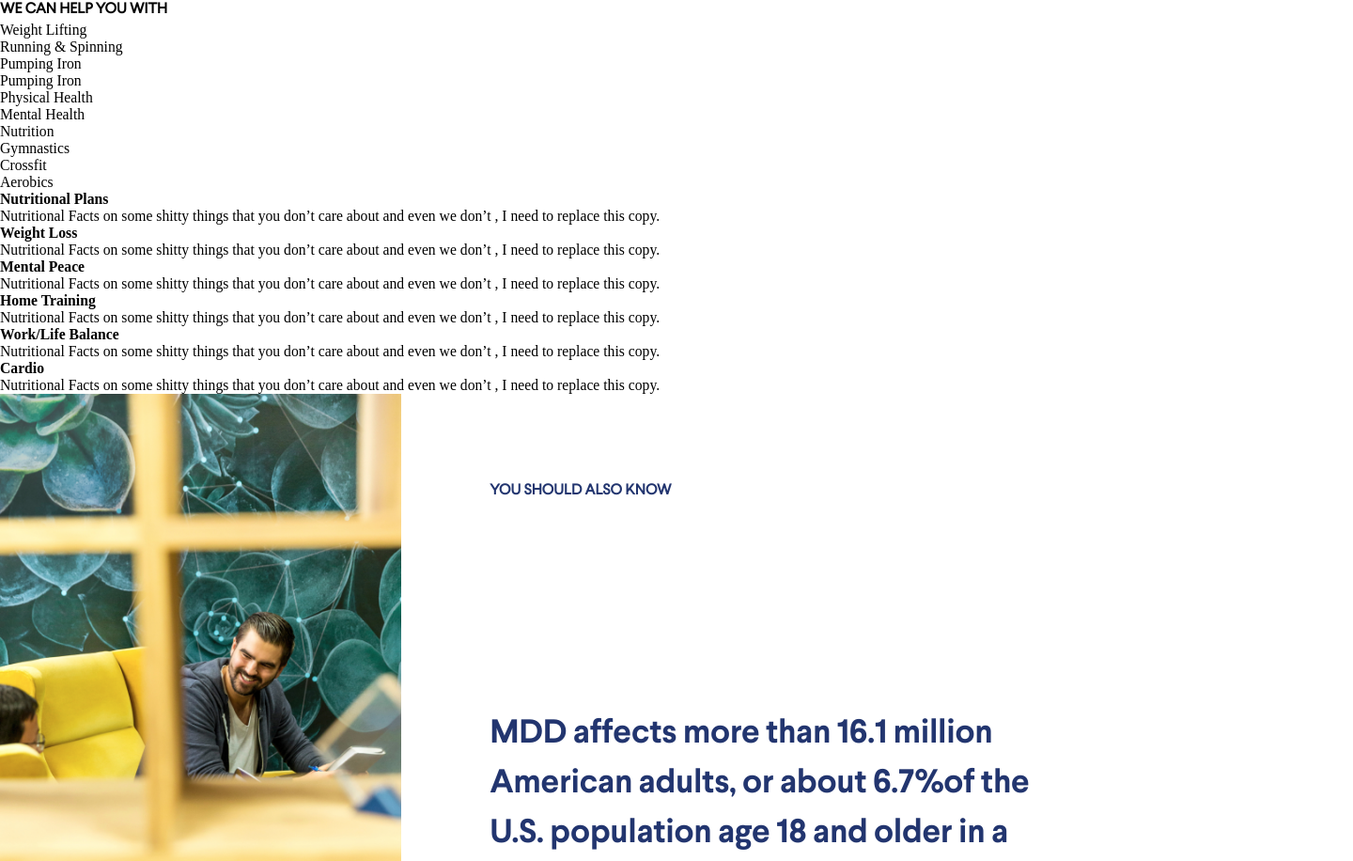
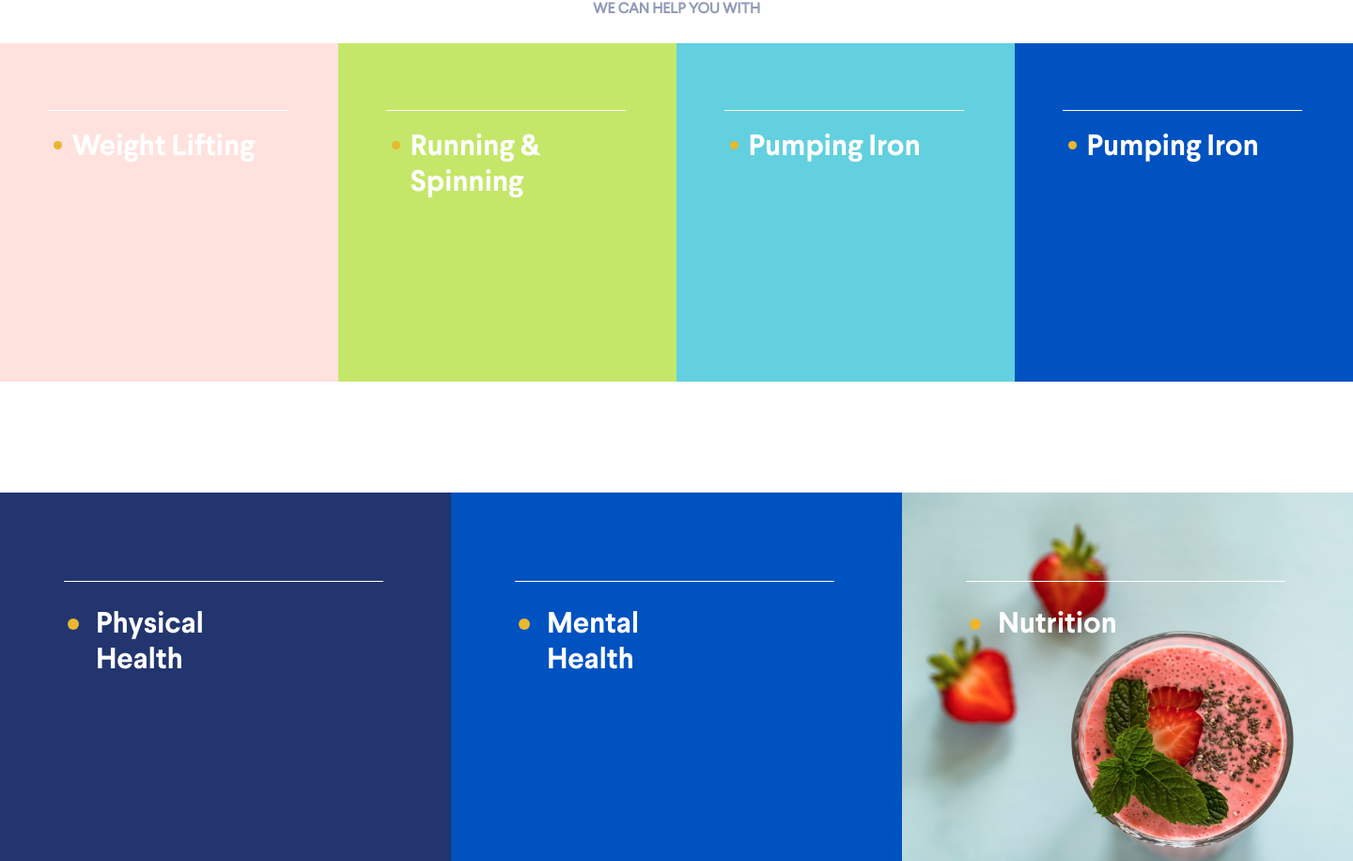
Before and after one commit to AlexandrShnipov/Thrivetalk, a website: page app/index.html in a window 1280 px wide. Shown: the part 1870-2786 px from the top of the page at 94% size, 1440 px wide, since content can reach past the window. Drawn offline with Linux system fonts and the light colour scheme.

```diff
--- a/app/scss/_global.scss
+++ b/app/scss/_global.scss
@@ -31,7 +31,6 @@
 
 .section__description{
     padding-top: 10.75%;
-    padding-left: 11.08%;
-    padding-right: 18.29%;
+      padding-right: 18.29%;
     padding-bottom: 5.25%;
 }
--- a/app/scss/style.scss
+++ b/app/scss/style.scss
@@ -20,7 +20,7 @@
         margin-left: 11.2rem;
         margin-right: 8.1rem;
         padding-top: 1.7rem;
-        display: flex;
+                display: flex;
         justify-content: space-between;
     }
 
@@ -34,7 +34,7 @@
         color: $light;
         font-family: Larsseit_bold, sans-serif;
         font-size: 0.9rem;
-        line-height: 0.9em;
+        line-height: 0.9;
         padding: 1.3em 1.9em;
         background-color: #62D0DF;
         border-radius: 50em;
@@ -48,7 +48,7 @@
 
     &-link {
         font-size: 0.9rem;
-        line-height: 1.1em;
+        line-height: 1.1;
         color: $default;
         padding-left: 0.9em;
         padding-right: 0.9em;
@@ -83,25 +83,26 @@
 }
 
 .description {
-    &__container {
+       &__container {
         margin-left: 11.2rem;
         display: grid;
         grid-template: minmax(765px, auto) / repeat(auto-fit, minmax(500px, 1fr));
         overflow-x: clip;
-    }
+            }
 
     &__content {
         display: grid;
         grid-auto-flow: row;
         grid-template: minmax(64px, auto) 1fr minmax(161px, auto) 1fr / 1fr;
         margin-top: 10.2rem;
+        padding-bottom: 4.7em;
 
     }
 
     &__slogan {
         font-family: Larsseit_bold, sans-serif;
         font-size: 3rem;
-        line-height: 1.1em;
+        line-height: 1.1;
         letter-spacing: -0.035em;
         color: $default;
         max-width: 10.1em;
@@ -109,7 +110,7 @@
 
     &__text {
         @extend %text-font;
-        line-height: 1.9em;
+        line-height: 1.9;
         color: $default;
         max-width: 19.7em;
     }
@@ -124,7 +125,7 @@
     &__link {
         font-family: Larsseit_bold, sans-serif;
         font-size: 1rem;
-        line-height: 1.25em;
+        line-height: 1.25;
         letter-spacing: 0.1em;
         align-self: start;
     }
@@ -181,7 +182,7 @@
         font-family: Larsseit_bold, sans-serif;
         color: $light;
         font-size: 2.25rem;
-        line-height: 0.64em;
+        line-height: 0.64;
         letter-spacing: -0.006em;
         padding-top: 4.19em;
         padding-bottom: 2.08em;
@@ -190,7 +191,7 @@
     &__text {
         @extend %text-font;
         color: $light;
-        line-height: 1.58em;
+        line-height: 1.58;
         padding-bottom: 5.75rem;
         max-width: 34.5rem;
     }
@@ -232,176 +233,174 @@
     &__text {
         @extend %text-font;
         color: $default;
-        line-height: 1.48em;
+        line-height: 1.48;
         letter-spacing: 0.005em;
         max-width: 24.67em;
 
     }
 }
 
-// .planning {
-//     display: flex;
-//     flex-direction: column;
+.planning {
+    &__title {
+        color: rgba(34, 53, 111, 0.5);
+        text-align: center;
+        margin-bottom: 1.5rem;
+    }
 
-//     &__title {
-//         color: rgba(34, 53, 111, 0.5);
-//         text-align: center;
-//         margin-bottom: 1.5rem;
-//     }
+    &__items {
+        display: grid;
+        grid-template-columns: repeat(4, 360px);
+        grid-auto-rows: 360px;
+        margin-bottom: 7.5rem;
 
-//     &__items {
-//         display: grid;
-//         grid-template-columns: repeat(4, 360px);
-//         grid-auto-rows: 360px;
-//         margin-bottom: 7.5rem;
+    }
 
-//     }
+    &__item {
+        padding-top: 4.5rem;
+        padding-left: 4.88rem;
+        padding-right: 3.13rem;
+    }
 
-//     &__item {
-//         padding-top: 4.5rem;
-//         padding-left: 4.88rem;
-//         padding-right: 3.13rem;
-//     }
+    &__item:first-child {
+        background-color: #FFE2DE;
+    }
 
-//     &__item:first-child {
-//         background-color: #FFE2DE;
-//     }
+    &__item:nth-child(2) {
+        background-color: #C4E769;
+    }
 
-//     &__item:nth-child(2) {
-//         background-color: #C4E769;
-//     }
+    &__item:nth-child(3) {
+        background-color: #62D0DF;
+    }
 
-//     &__item:nth-child(3) {
-//         background-color: #62D0DF;
-//     }
+    &__item:last-child {
+        background-color: #0052C1;
+    }
 
-//     &__item:last-child {
-//         background-color: #0052C1;
-//     }
+    &__slogan {
+        display: inline-block;
+        font-family: Larsseit_bold, sans-serif;
+        color: $light;
+        font-size: 2rem;
+        line-height: 1.2;
+        letter-spacing: -0.006em;
+        padding-top: 0.72em;
+        position: relative;
 
-//     &__slogan {
-//         display: inline-block;
-//         font-family: Larsseit_bold, sans-serif;
-//         color: $light;
-//         font-size: 2rem;
-//         line-height: 1.2em;
-//         letter-spacing: -0.006em;
-//         padding-top: 0.72em;
-//         position: relative;
+        &::before {
+            content: '';
+            position: absolute;
+            top: 0;
+            left: -25.5px;
+            height: 1px;
+            width: 255px;
+            background-color: #fff;
+        }
 
-//         &::before {
-//             content: '';
-//             position: absolute;
-//             top: 0;
-//             left: -25.5px;
-//             height: 1px;
-//             width: 255px;
-//             background-color: #fff;
-//         }
+        &::after {
+            content: "";
+            position: absolute;
+            left: -20px;
+            top: 33px;
+            background-color: #E9B730;
+            width: 9px;
+            height: 9px;
+            border-radius: 50%;
+        }
+    }
 
-//         &::after {
-//             content: "";
-//             position: absolute;
-//             left: -20px;
-//             top: 33px;
-//             background-color: #E9B730;
-//             width: 9px;
-//             height: 9px;
-//             border-radius: 50%;
-//         }
-//     }
+    &__items--big {
+        display: grid;
+        grid-template-columns: repeat(3, 480px);
+        grid-auto-rows: 480px;
+    }
 
-//     &__items--big {
-//         display: grid;
-//         grid-template-columns: repeat(3, 480px);
-//         grid-auto-rows: 480px;
-//     }
+    &__item--big {
+        padding-top: 6rem;
+        padding-left: 6.5rem;
+        padding-right: 13.69rem;
+    }
 
-//     &__item--big {
-//         padding-top: 6rem;
-//         padding-left: 6.5rem;
-//         padding-right: 13.69rem;
-//     }
+    &__item--big:first-child {
+        background-color: #22356F;
+    }
 
-//     &__item--big:first-child {
-//         background-color: #22356F;
-//     }
+    &__item--big:nth-child(2) {
+        background-color: #0052C1;
+    }
 
-//     &__item--big:nth-child(2) {
-//         background-color: #0052C1;
-//     }
+    &__item--big:nth-child(3) {
+        background: url(../images/planning-img.png) no-repeat;
+    }
 
-//     &__item--big:nth-child(3) {
-//         background: url(../images/planning-img.png) no-repeat;
-//     }
+    &__item--big:nth-child(4) {
+        background-color: #62D0DF;
+    }
 
-//     &__item--big:nth-child(4) {
-//         background-color: #62D0DF;
-//     }
+    &__item--big:nth-child(5) {
+        background-color: #DEE1FF;
+    }
 
-//     &__item--big:nth-child(5) {
-//         background-color: #DEE1FF;
-//     }
+    &__item--big:last-child {
+        background-color: #8F00FF;
+    }
 
-//     &__item--big:last-child {
-//         background-color: #8F00FF;
-//     }
+    &__slogan--big {
+        padding-top: 0.94em;
+        position: relative;
+    }
 
-//     &__slogan--big {
-//         padding-top: 0.94em;
-//         position: relative;
-//     }
+    &__slogan.planning__slogan--big {
+        &::before {
+            content: '';
+            position: absolute;
+            top: 0;
+            left: -34px;
+            height: 1px;
+            width: 340px;
+            background-color: #fff;
+        }
 
-//     &__slogan.planning__slogan--big {
-//         &::before {
-//             content: '';
-//             position: absolute;
-//             top: 0;
-//             left: -34px;
-//             height: 1px;
-//             width: 340px;
-//             background-color: #fff;
-//         }
+        &::after {
+            content: "";
+            position: absolute;
+            left: -30px;
+            top: 40px;
+            background-color: #E9B730;
+            width: 12px;
+            height: 12px;
+            border-radius: 50%;
+        }
+    }
 
-//         &::after {
-//             content: "";
-//             position: absolute;
-//             left: -30px;
-//             top: 40px;
-//             background-color: #E9B730;
-//             width: 12px;
-//             height: 12px;
-//             border-radius: 50%;
-//         }
-//     }
+    &__cards {
+        display: grid;
+        grid-template-columns: repeat(3, 1fr);
+    }
 
-//     &__cards {
-//         display: grid;
-//         grid-template-columns: repeat(3, 1fr);
-//     }
+    &__card {
+        display: grid;
+        padding: 3.44rem 4.81rem 4.81rem 6.56rem;
+        color: $default;
+        font-family: Larsseit_regular, sans-serif
+    }
 
-//     &__card {
-//         padding: 3.44rem 4.81rem 4.81rem 6.56rem;
-//         color: $default;
-//         font-family: Larsseit_regular, sans-serif
-//     }
+    &__card-title {
+        font-family: inherit;
+        font-size: 1.75rem;
+        line-height: 1.25;
+        margin-bottom: 1.75em;
+    }
 
-//     &__card-title {
-//         font-family: inherit;
-//         font-size: 1.75rem;
-//         line-height: 1.25em;
-//         margin-bottom: 1.75em;
-//     }
+    &__card-text {
+        font-family: inherit;
+        font-size: 1rem;
+        line-height: 1.69;
+        letter-spacing: -0.03em;
+        color: rgba(34, 53, 111, 0.5);
 
-//     &__card-text {
-//         font-family: inherit;
-//         font-size: 1rem;
-//         line-height: 1.69em;
-//         letter-spacing: -0.03em;
-//         color: rgba(34, 53, 111, 0.5);
-
-//     }
-// }
+    }
+}
 
 .addition {
     display: grid;
@@ -422,6 +421,10 @@
     //     height: 100%;
     //     object-fit: cover;
     // }
+    &__description {
+        padding-left: 11.08%;
+    }
+
 
     &__title {
         color: inherit;
@@ -431,7 +434,7 @@
     &__text {
         font-family: Larsseit_bold, sans-serif;
         font-size: 2.25rem;
-        line-height: 1.5em;
+        line-height: 1.5;
         letter-spacing: -0.01em;
         color: inherit;
         margin-bottom: 4.22em;
@@ -453,7 +456,7 @@
 
     &__description {
         background-color: #22356F;
-        ;
+        padding-left: 18.75%;
     }
 
     &__title {
@@ -463,14 +466,14 @@
     &__slogan {
         font-family: Larsseit_bold, sans-serif;
         font-size: 4rem;
-        line-height: 1.25em;
+        line-height: 1.25;
         margin-bottom: 1.07em;
     }
 
     &__text {
         font-family: Larsseit_regular, sans-serif;
         font-size: 2.25rem;
-        line-height: 1.55em;
+        line-height: 1.55;
         max-width: 36.19rem;
         margin-bottom: 1.67em;
     }
@@ -488,7 +491,7 @@
 
     &__items {
         display: grid;
-        max-width: 765px;
+        // max-width: 765px;
         padding-top: 6.1rem;
         padding-left: 4.25rem;
         grid-template: auto / repeat(3, 1fr);
@@ -496,6 +499,7 @@
     }
 
     &__item-title {
+        font-family: Larsseit_bold, sans-serif;
         font-size: inherit;
         letter-spacing: -0.006em;
         color: $default;
@@ -505,6 +509,7 @@
 
     &__item-text {
         max-width: 75%;
+        font-family: Larsseit_regular, sans-serif;
         font-size: inherit;
         line-height: 1.79;
         letter-spacing: -0.006em;
@@ -513,11 +518,14 @@
         &>span {
             display: block;
         }
+
+        &.contacts__item-text--address {
+            max-width: 60%;
+        }
     }
 
     &__item-links {
         padding-top: 2.14em;
-        // font-size: 0.875rem;
     }
 
     &__item-link {
@@ -532,7 +540,20 @@
 
 
 .footer {
+    display: grid;
     grid-area: footer;
+    background-color: #62D0DF;
+    font-family: Larsseit_bold, sans-serif;
+    color: $light;
+    padding: 2em 0 1.625em 11.2em;
+
+    &__copy {
+        &>span {
+            display: inline-block;
+            margin-right: 0.4em;
+        }
+    }
 }
 
+
 @import 'media'
```
Also changed, not shown: app/index.html (+4 -3 lines), app/css/style.min.css.
